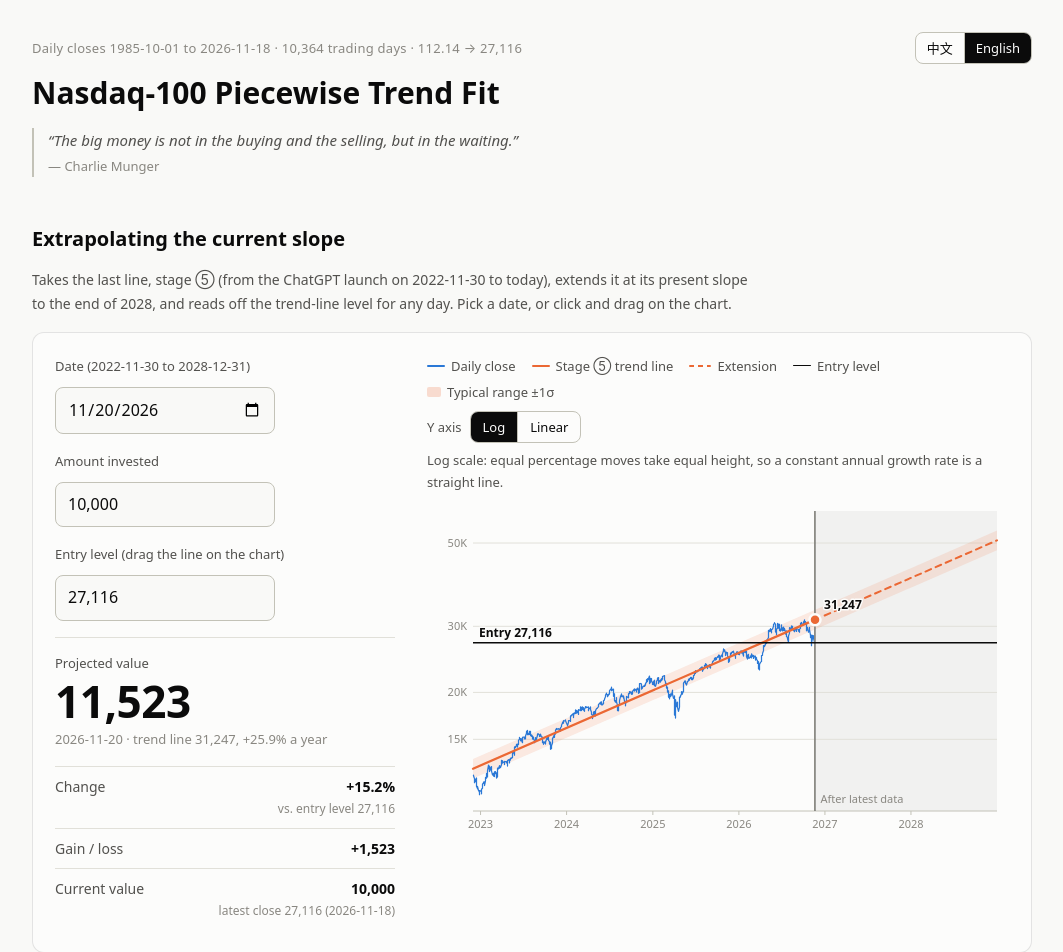
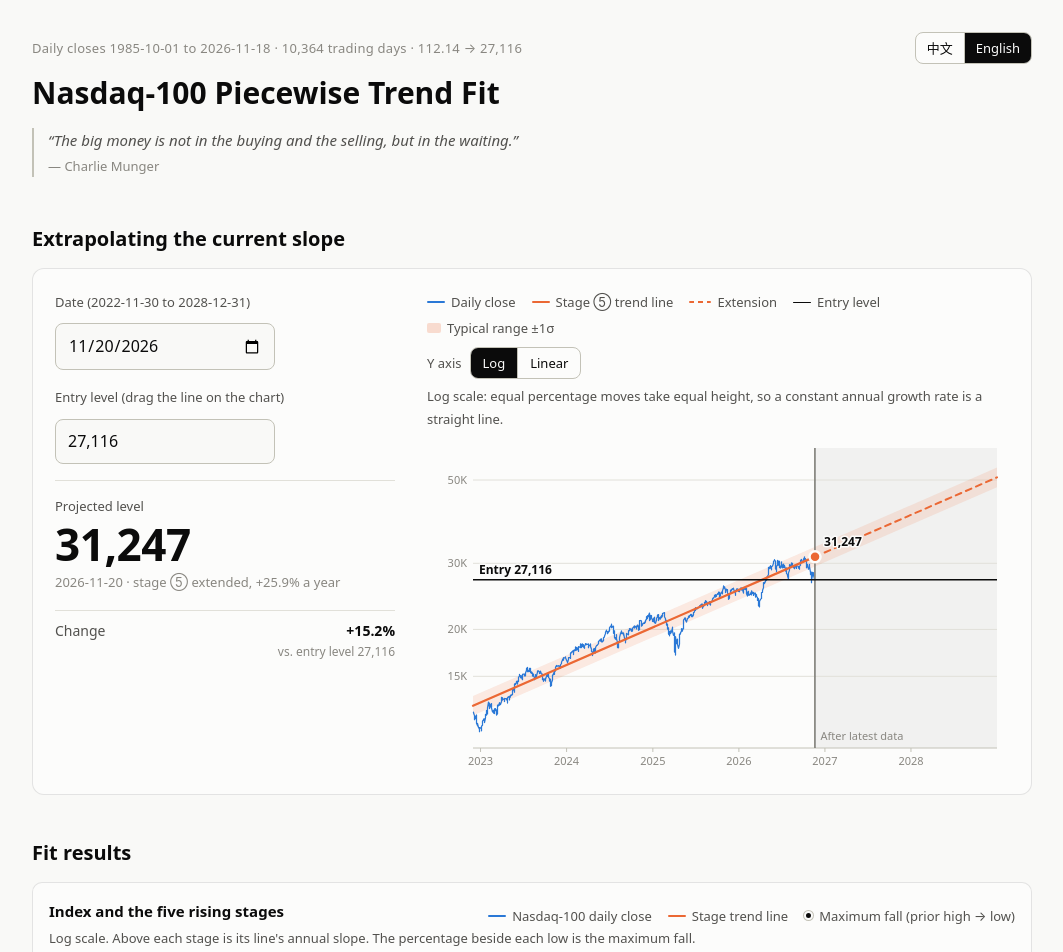
Before and after one commit to ChengYan7/stock, a plain HTML site: page index.html in a window 1280 px wide. Shown: the top 952 px of the page, without its empty margins (108-1171 px from the left). Drawn offline with Linux system fonts and the light colour scheme.

Commit message:
Calculator: drop the amount field and the intro note
The readout is now the projected level (or the close for past dates) and
the change from the entry level. Gain/loss and current value went with the
amount field. Also remove the explanatory paragraph under the section
heading.

Co-Authored-By: Claude Opus 5.5 <noreply@anthropic.com>
Claude-Session: https://claude.ai/code/session_01T3o7pQqSk2z3cFGJVecFk5

```diff
--- a/index.html
+++ b/index.html
@@ -166,16 +166,11 @@ details .table-scroll{border:0;border-top:1px solid var(--grid);border-radius:0
 
 <section id="calc">
   <h2><span data-l="zh">现阶段斜率外推</span><span data-l="en">Extrapolating the current slope</span></h2>
-  <p class="note"><span data-l="zh">取最后一段直线，也就是阶段 ⑤（从 ChatGPT 发布的 2022-11-30 至今），按它现在的斜率延长到 2028 年底，读出任意一天的趋势线点位。选一个日期，或者直接在图上点击、拖动。</span><span data-l="en">Takes the last line, stage ⑤ (from the ChatGPT launch on 2022-11-30 to today), extends it at its present slope to the end of 2028, and reads off the trend-line level for any day. Pick a date, or click and drag on the chart.</span></p>
   <div class="calc">
     <div class="calc-side">
       <div class="calc-pick">
         <label for="calc-date" id="calc-date-label"></label>
         <input type="date" id="calc-date" max="2028-12-31">
-      </div>
-      <div class="calc-pick">
-        <label for="calc-pos"><span data-l="zh">投入金额</span><span data-l="en">Amount invested</span></label>
-        <input type="text" id="calc-pos" inputmode="decimal" autocomplete="off" placeholder="10,000">
       </div>
       <div class="calc-pick">
         <label for="calc-buy"><span data-l="zh">买入点位（可拖动图中横线）</span><span data-l="en">Entry level (drag the line on the chart)</span></label>
@@ -367,12 +362,12 @@ var STR = {
   zh: {
     ariaWrap: "指数与趋势线图表。按左右方向键逐日查看数值。", ariaMain: "Nasdaq-100 日收盘与五个上涨阶段的趋势线，对数坐标", ariaDev: "指数相对趋势线的偏离百分比", ariaCalc: "阶段 ⑤ 的趋势线及其延长线，标出所选日期的点位",
     perYr: "/年", stage: "阶段", unfitted: "下跌区间，未拟合", tipIndex: "指数", tipTrend: "趋势线", tipDev: "偏离", tipHigh: "距前高", atHigh: "新高",
-    kFut: "预测市值", kPast: "当日市值",
-    subFut: function(d, lvl, rate){ return d + " · 趋势线 " + lvl + "，每年 " + rate; },
-    subPast: function(d, lvl, c){ return d + " · 收盘 " + lvl + (c ? "（休市，取 " + c + "）" : ""); },
+    kFut: "预测点位", kPast: "当日收盘",
+    subFut: function(d, num, rate){ return d + " · 阶段 " + num + " 延长线，每年 " + rate; },
+    subPast: function(d, c){ return d + (c ? "（休市，取 " + c + "）" : ""); },
     dateLabel: function(a){ return "日期（" + a + " 至 2028-12-31）"; },
     ariaScale: "纵轴刻度", scaleLog: "对数坐标：相同的涨幅占相同的高度，所以固定的年增长率是一条直线。", scaleLin: "线性坐标：纵轴是实际点位，同样的年增长率会显示成越来越陡的曲线。",
-    change: "增幅", vsBuy: function(v){ return "相对买入点位 " + v; }, pnl: "盈亏", nowVal: "当前市值", lastClose: function(v, d){ return "最新收盘 " + v + "（" + d + "）"; },
+    change: "增幅", vsBuy: function(v){ return "相对买入点位 " + v; },
     buyTag: function(v){ return "买入 " + v; }, afterData: "最新数据之后",
     stageHead: ["阶段", "年化斜率", "起止", "段内最大回撤", "趋势线起点 → 终点", "残差 σ", "最高偏离", "最低偏离"], yrs: function(y){ return y + " 年"; },
     fallHead: ["下跌", "最大跌幅", "前高", "低点", "历时", "收复前高"],
@@ -385,12 +380,12 @@ var STR = {
   en: {
     ariaWrap: "Index and trend charts. Use the left and right arrow keys to step through days.", ariaMain: "Nasdaq-100 daily close with trend lines for the five rising stages, log scale", ariaDev: "Index deviation from the trend line, in percent", ariaCalc: "Stage 5 trend line and its extension, with the selected date marked",
     perYr: "/yr", stage: "Stage", unfitted: "Fall, not fitted", tipIndex: "Index", tipTrend: "Trend", tipDev: "Deviation", tipHigh: "From prior high", atHigh: "New high",
-    kFut: "Projected value", kPast: "Value that day",
-    subFut: function(d, lvl, rate){ return d + " · trend line " + lvl + ", " + rate + " a year"; },
-    subPast: function(d, lvl, c){ return d + " · close " + lvl + (c ? " (market closed; using " + c + ")" : ""); },
+    kFut: "Projected level", kPast: "Close that day",
+    subFut: function(d, num, rate){ return d + " · stage " + num + " extended, " + rate + " a year"; },
+    subPast: function(d, c){ return d + (c ? " (market closed; using " + c + ")" : ""); },
     dateLabel: function(a){ return "Date (" + a + " to 2028-12-31)"; },
     ariaScale: "Vertical axis scale", scaleLog: "Log scale: equal percentage moves take equal height, so a constant annual growth rate is a straight line.", scaleLin: "Linear scale: the axis shows actual points, so the same annual growth rate turns into an ever steeper curve.",
-    change: "Change", vsBuy: function(v){ return "vs. entry level " + v; }, pnl: "Gain / loss", nowVal: "Current value", lastClose: function(v, d){ return "latest close " + v + " (" + d + ")"; },
+    change: "Change", vsBuy: function(v){ return "vs. entry level " + v; },
     buyTag: function(v){ return "Entry " + v; }, afterData: "After latest data",
     stageHead: ["Stage", "Annual slope", "Period", "Largest pullback", "Trend start → end", "Residual σ", "Max above", "Max below"], yrs: function(y){ return y + " years"; },
     fallHead: ["Fall", "Maximum fall", "Prior high", "Low", "Duration", "Prior high regained"],
@@ -618,7 +613,7 @@ function bindHover(){
 }
 
 // ---- trend-line calculator: the last stage only, extended forward ----
-var C = { day: 0, g: null, drag: false, bdrag: false, scale: "log", pos: NaN, entry: NaN };
+var C = { day: 0, g: null, drag: false, bdrag: false, scale: "log", entry: NaN };
 var CAP = dayOf("2028-12-31"), CMIN = LAST.a;
 function niceStep(x){ var p = Math.pow(10, Math.floor(Math.log(x) / Math.LN10)), f = x / p; return (f <= 1 ? 1 : f <= 2 ? 2 : f <= 2.5 ? 2.5 : f <= 5 ? 5 : 10) * p; }
 function fmtTick(v){ return v === 0 ? "0" : (v >= 1e6 ? (v / 1e6) + "M" : (v >= 1000 ? (v / 1000) + "K" : String(v))); }
@@ -629,18 +624,13 @@ function crow(parent, k, v, sub){ var r = h("div", "crow", parent); h("span", "c
 // future dates read the extended trend line, past dates the actual close; growth is measured from the entry level
 function entryLvl(){ return C.entry > 0 ? C.entry : DATA.c[N - 1]; }
 function calcReadout(){
-  var d = C.day, future = d > D1, rows = $("calc-rows"), last = DATA.c[N - 1], p = C.pos, e = entryLvl(), idx, lvl, r;
-  if (future) { lvl = Math.exp(cfn(d)); $("calc-when").textContent = L("subFut")(iso(d), fmtLvl(lvl), fmtPct(LAST.cagr, 1)); }
-  else { idx = onOrBefore(d); lvl = DATA.c[idx]; $("calc-when").textContent = L("subPast")(iso(d), fmtLvl(lvl), days[idx] === d ? "" : iso(days[idx])); }
-  r = lvl / e - 1;
+  var d = C.day, future = d > D1, rows = $("calc-rows"), e = entryLvl(), idx, lvl;
+  if (future) { lvl = Math.exp(cfn(d)); $("calc-when").textContent = L("subFut")(iso(d), NUM[S.length - 1], fmtPct(LAST.cagr, 1)); }
+  else { idx = onOrBefore(d); lvl = DATA.c[idx]; $("calc-when").textContent = L("subPast")(iso(d), days[idx] === d ? "" : iso(days[idx])); }
   $("calc-k").textContent = L(future ? "kFut" : "kPast");
-  $("calc-value").textContent = p > 0 ? fmtInt(p * (1 + r)) : "—";
+  $("calc-value").textContent = fmtLvl(lvl);
   rows.textContent = "";
-  crow(rows, L("change"), fmtPct(r, 1), L("vsBuy")(fmtInt(e)));
-  if (p > 0) {
-    crow(rows, L("pnl"), (r < 0 ? "−" : "+") + fmtInt(Math.abs(p * r)));
-    crow(rows, L("nowVal"), fmtInt(p * last / e), L("lastClose")(fmtInt(last), iso(D1)));
-  }
+  crow(rows, L("change"), fmtPct(lvl / e - 1, 1), L("vsBuy")(fmtInt(e)));
   if ($("calc-date").value !== iso(d)) $("calc-date").value = iso(d);
 }
 // the horizontal entry line; hidden when the level is outside the plotted range
@@ -743,15 +733,9 @@ function syncScale(){
   $("calc-scale-note").textContent = L(C.scale === "lin" ? "scaleLin" : "scaleLog");
 }
 function calcInit(){
-  var t = todayDay(), pos = $("calc-pos"), buy = $("calc-buy"), saved = null, savedBuy = null;
+  var t = todayDay(), buy = $("calc-buy"), savedBuy = null;
   $("calc-date").min = iso(CMIN);
   calcText();
-  // the position is remembered in this browser only
-  try { saved = localStorage.getItem("ndx-position"); } catch (e) {}
-  pos.value = saved === null ? "10,000" : saved;
-  function readPos(){ var v = parseFloat(pos.value.replace(/[\s,，]/g, "")); C.pos = v > 0 ? v : NaN; }
-  readPos();
-  pos.addEventListener("input", function(){ readPos(); try { localStorage.setItem("ndx-position", pos.value); } catch (e) {} calcReadout(); });
   // entry level: the latest close until the user sets one
   try { savedBuy = localStorage.getItem("ndx-entry"); } catch (e) {}
   function readBuy(){ var v = parseFloat(buy.value.replace(/[\s,，]/g, "")); C.entry = v > 0 ? v : NaN; }
```
